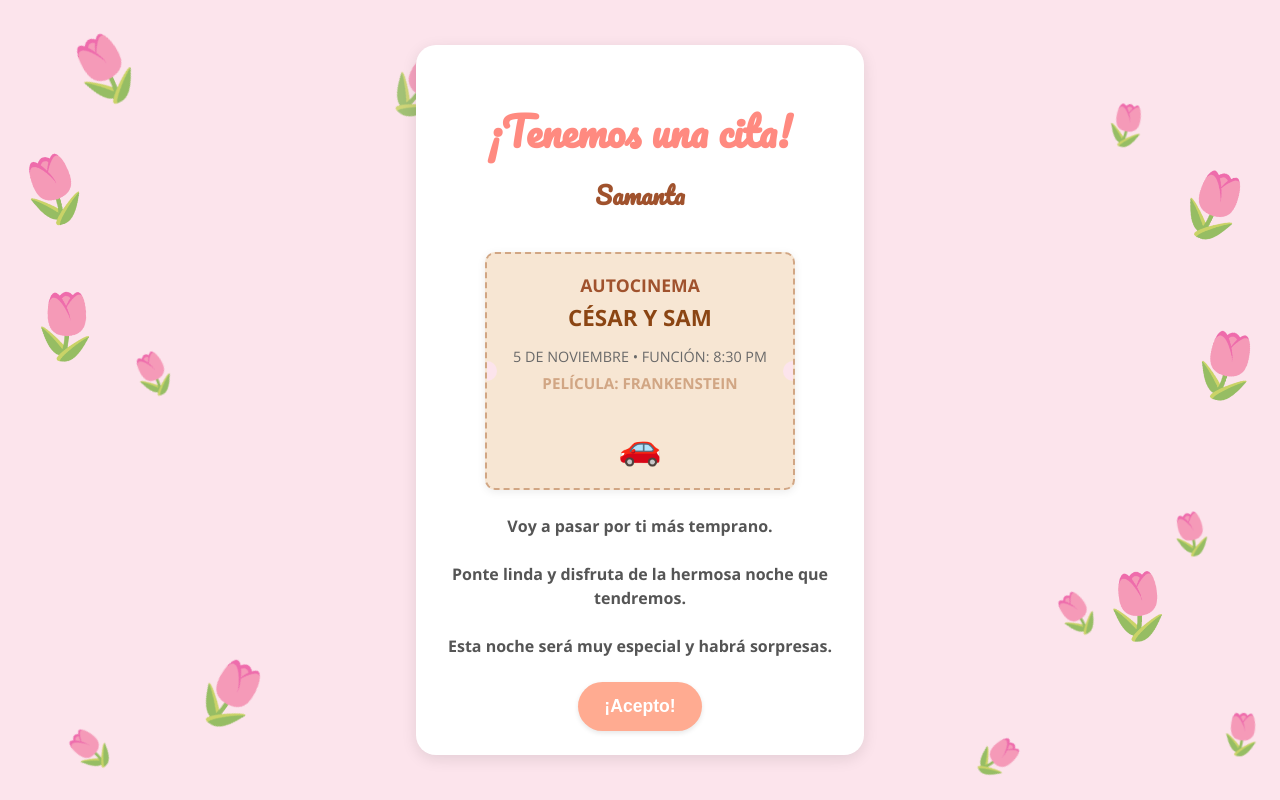
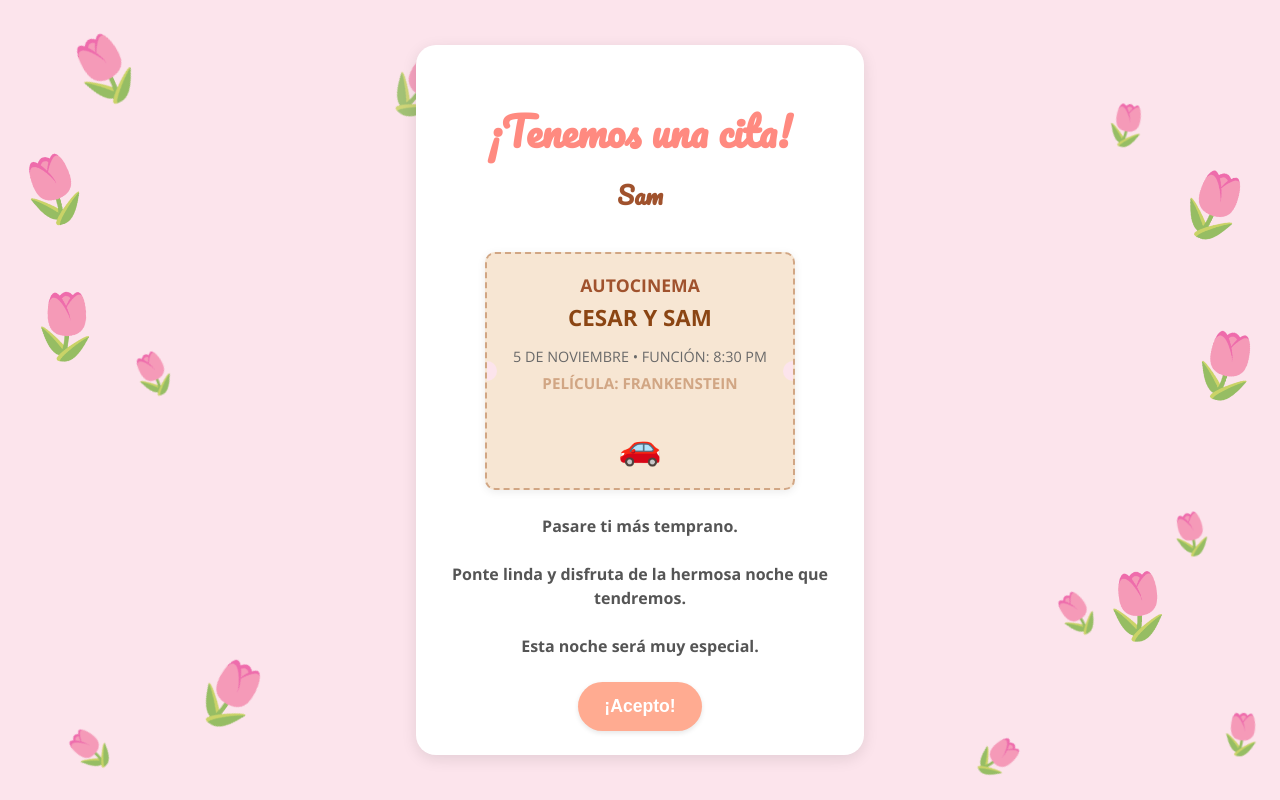
Before and after one commit to cesarbol5/invitacion-cita, a plain HTML site: page index.html in a window 1280 px wide. Drawn offline with nearby package versions, Linux system fonts and the light colour scheme.

Commit message:
Update index.html

```diff
--- a/index.html
+++ b/index.html
@@ -187,19 +187,19 @@
 
     <div class="container">
         <h1>¡Tenemos una cita!</h1>
-        <h2>Samanta</h2>
+        <h2>Sam</h2>
 
         <div class="ticket-box">
             <div class="ticket-title">AUTOCINEMA</div>
-            <div class="ticket-names">CÉSAR Y SAM</div>
+            <div class="ticket-names">CESAR Y SAM</div>
             <div class="ticket-details">5 DE NOVIEMBRE • FUNCIÓN: 8:30 PM</div>
             <div class="ticket-movie">Película: FRANKENSTEIN</div>
             <span class="emoji-icon" role="img" aria-label="Coche">🚗</span>
         </div>
 
-        <p>Voy a pasar por ti más temprano.</p>
+        <p>Pasare ti más temprano.</p>
         <p>Ponte linda y disfruta de la hermosa noche que tendremos.</p>
-        <p>Esta noche será muy especial y habrá sorpresas.</p>
+        <p>Esta noche será muy especial.</p>
 
         <div class="buttons">
             <button class="btn" onclick="confirmarAsistencia()">¡Acepto!</button>
```
